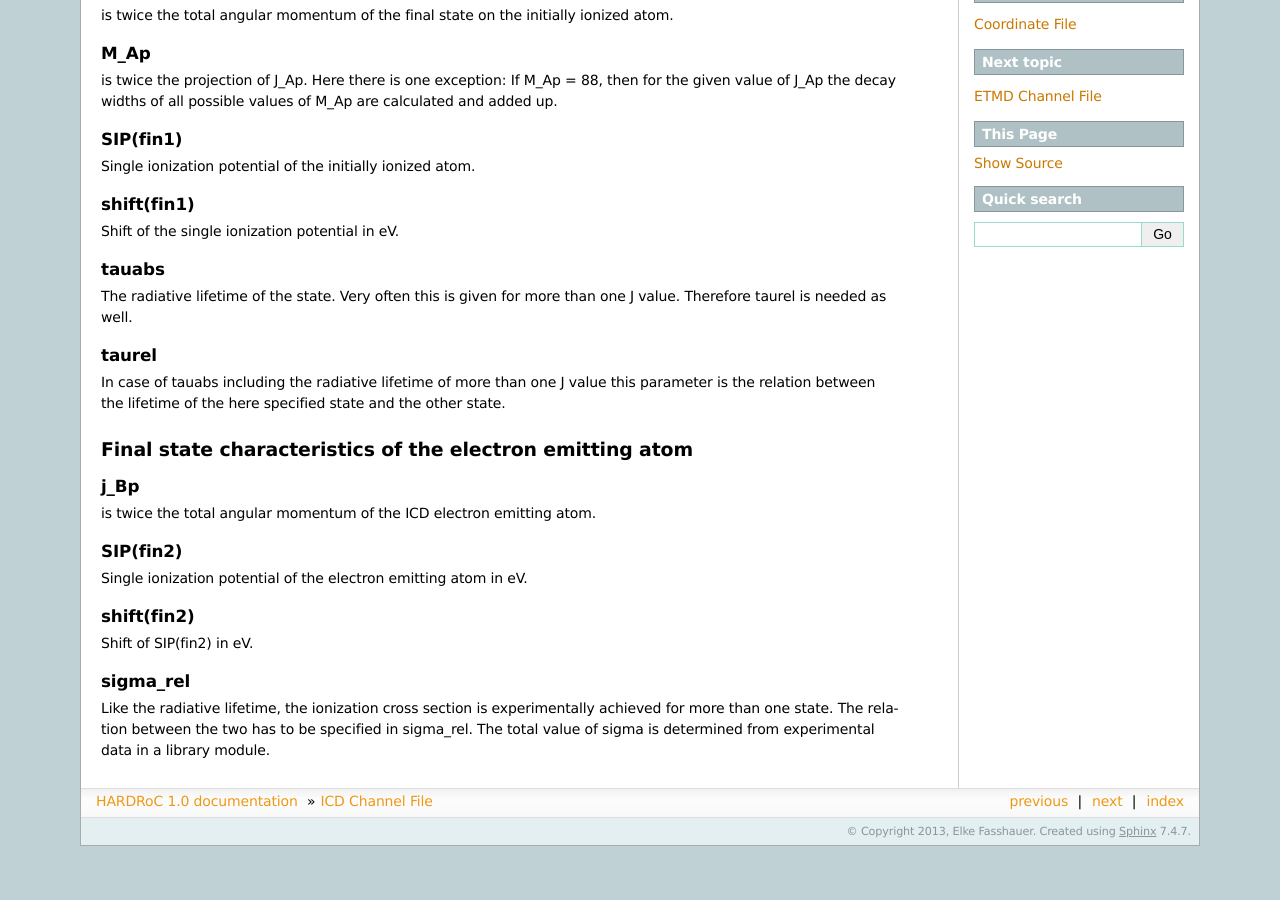
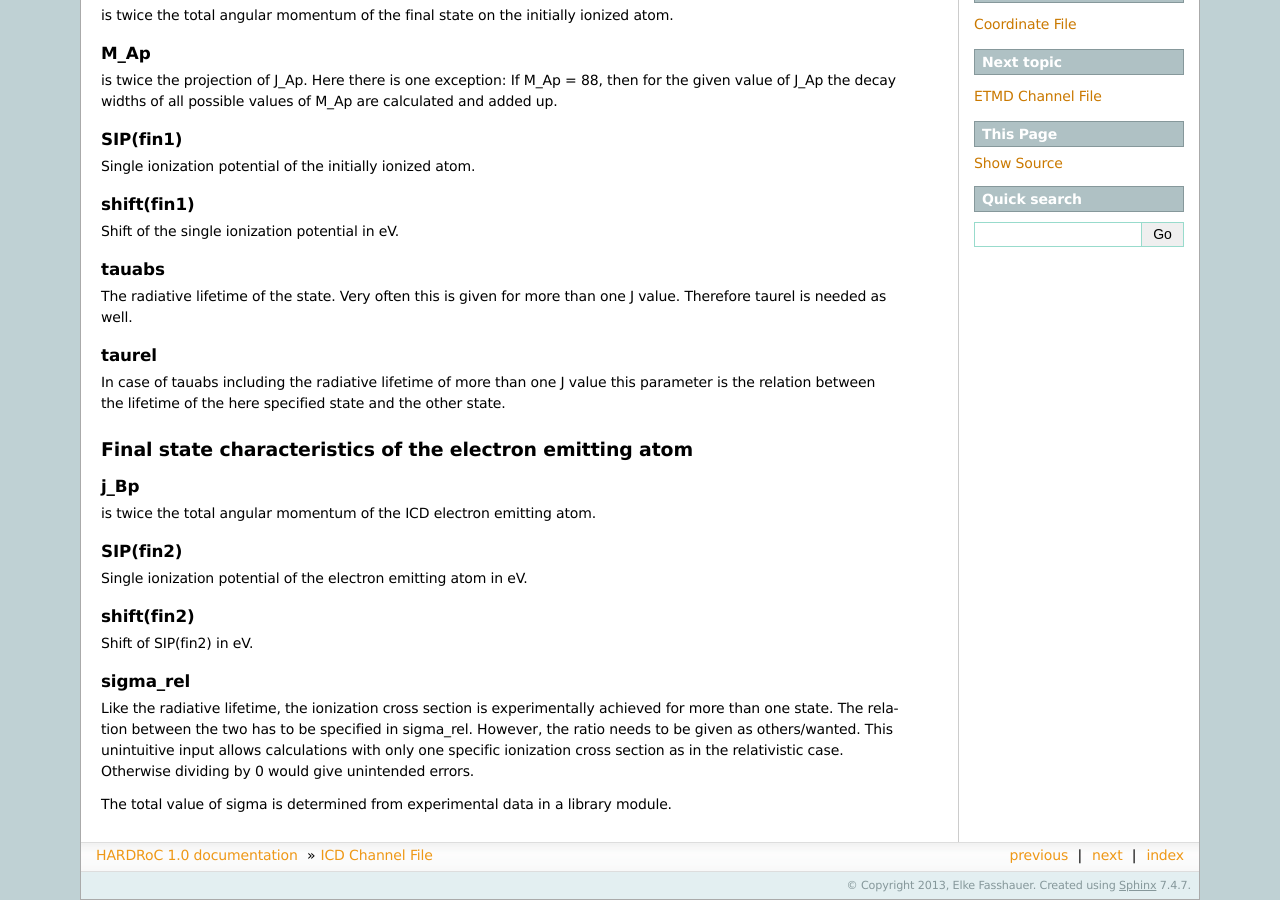
Before and after one commit to ElkeF/HARDRoC, a Sphinx documentation site: the page built from doc/source/icd_channel_file/basics.rst, in a window 1280 px wide and 900 px high, scrolled down 656 px. Built offline with Sphinx 7.4.7, drawn with Linux system fonts in a browser that asks for light colours; formulas are drawn with MathJax 3; before the commit the page ends 1502 px from its top, so only the background shows below that.

Commit message:
document new order of sigma

```diff
--- a/doc/source/icd_channel_file/basics.rst
+++ b/doc/source/icd_channel_file/basics.rst
@@ -7,7 +7,7 @@
 ICD channel to be investigated. A typical file would look like::
 
   # J_A   M_A  SIP(in)  shift(in)   J_Ap   M_Ap  SIP(fin1)  shift(fin1)  tauabs  taurel  j_Bp  SIP(fin2)  shift(fin2)  sigma_rel
-   1     1   29.2      -0.636      3      88     12.5        -1.3       4.2E-9    2.0    3    12.5        -1.3           1.6
+   1     1   29.2      -0.636      3      88     12.5        -1.3       4.2E-9    2.0    3    12.5        -1.3           0.625
    1     1   29.2      -0.636      1      1      12.5        -1.3       4.2E-9    2.0    3    12.5        -1.3           1.6
 
 It is crucial to have the correct number of entries in every row.
@@ -90,5 +90,10 @@
 ~~~~~~~~~
 Like the radiative lifetime, the ionization cross section is experimentally
 achieved for more than one state. The relation between the two has to be
-specified in sigma_rel. The total value of sigma is determined from experimental
+specified in sigma_rel. However, the ratio needs to be given as others/wanted.
+This unintuitive input allows calculations with only one specific ionization
+cross section as in the relativistic case. Otherwise dividing by 0 would give
+unintended errors.
+
+The total value of sigma is determined from experimental
 data in a library module.
```
